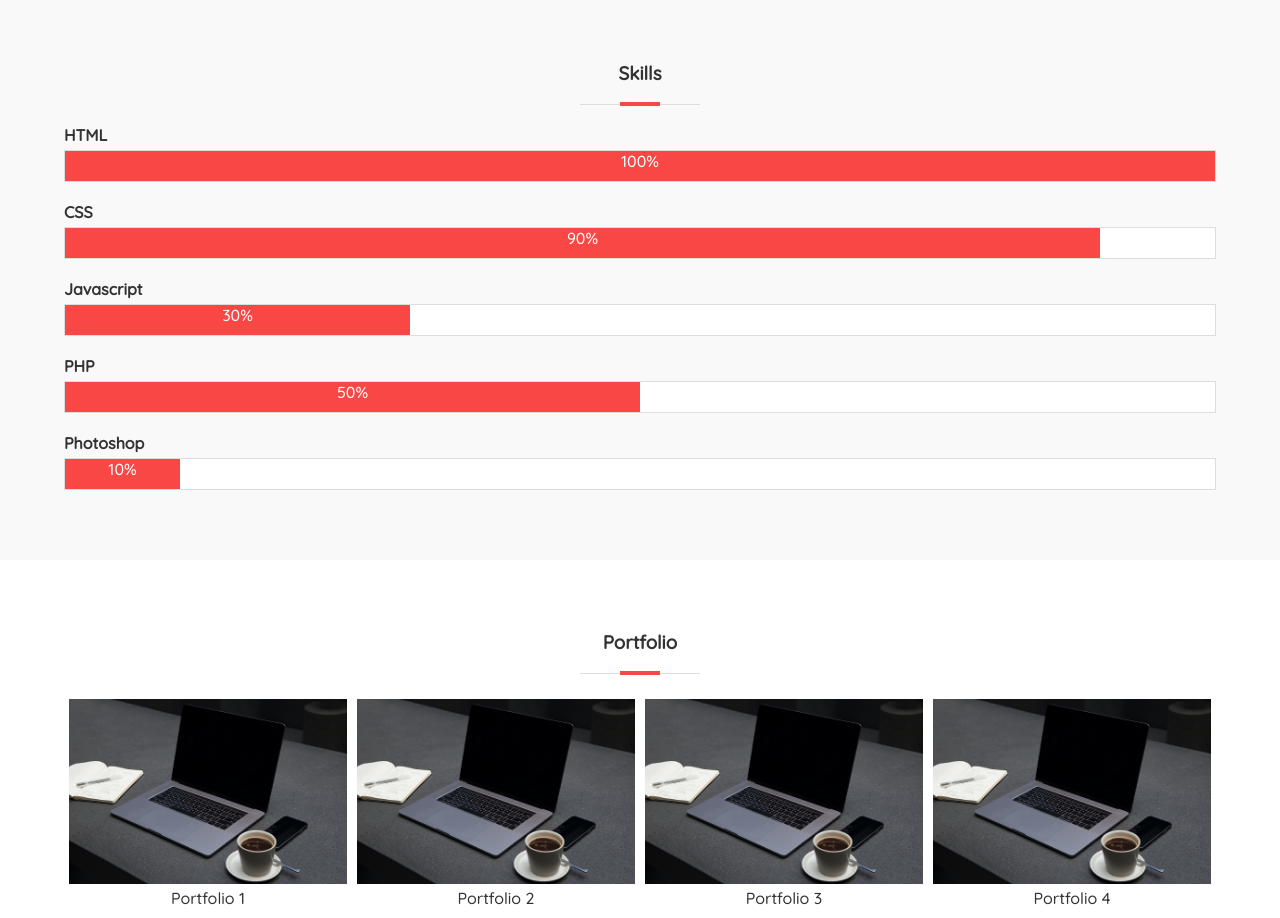
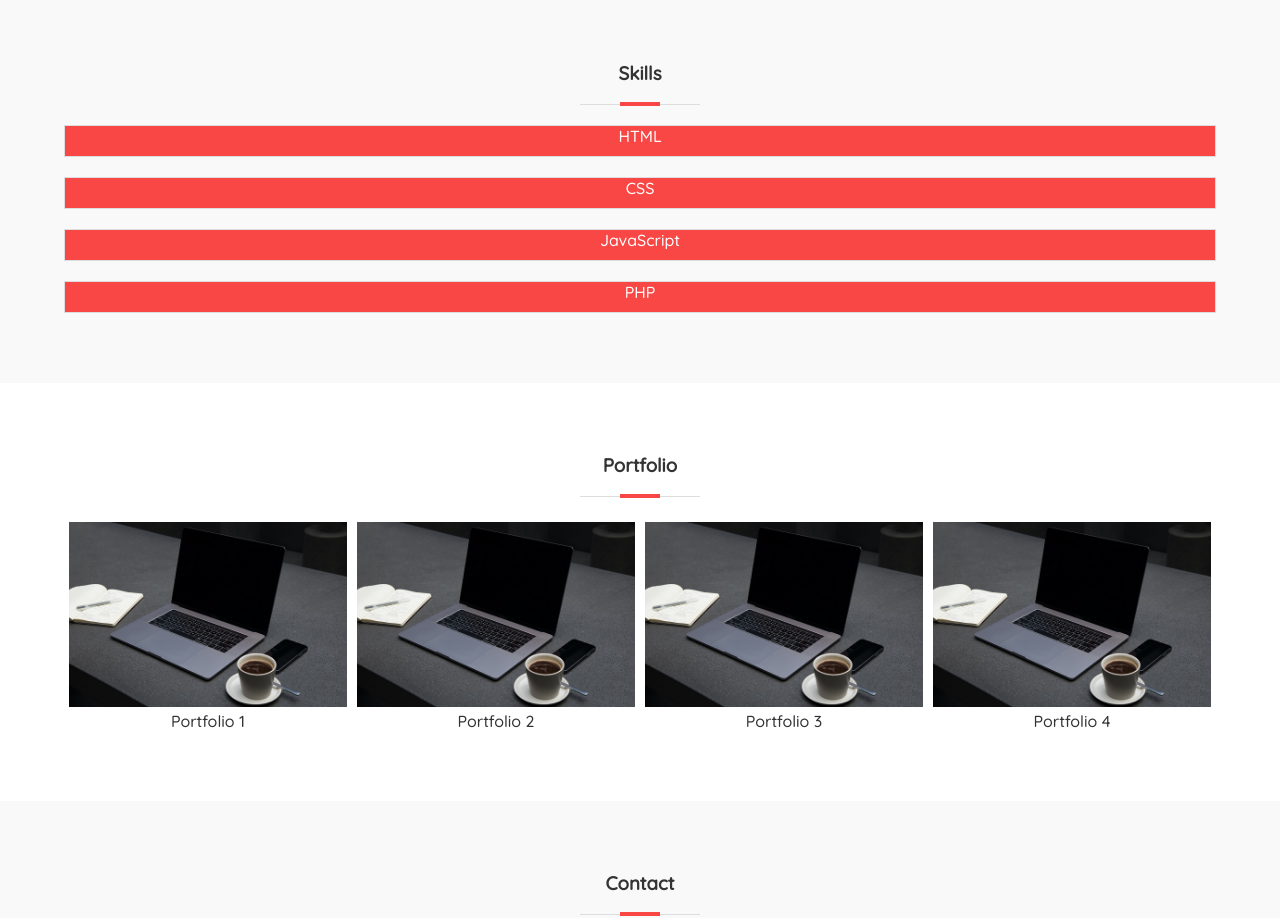
Before and after one commit to riyansha2004/portfolio, a plain HTML site: page index.html in a window 1280 px wide. Shown: the part 900-1818 px from the top of the page. Drawn offline with Linux system fonts and the light colour scheme.

Commit message:
ganti css

```diff
--- a/css/style.css
+++ b/css/style.css
@@ -80,7 +80,7 @@ a {
   left: 0;
 }
 .banner {
-  background-color: #1f68b6;
+  background-color: #f84744;
   padding: 150px 0;
 }
 section {
@@ -159,17 +159,15 @@ section h3::after {
   width: 100%;
 }
 .css {
-  width: 90%;
+  width: 100%;
 }
 .js {
-  width: 30%;
+  width: 100%;
 }
 .php {
-  width: 50%;
+  width: 100%;
 }
-.ps {
-  width: 10%;
-}
+
 .col-4 {
   width: 25%;
   box-sizing: border-box;
--- a/index.html
+++ b/index.html
@@ -69,31 +69,25 @@
     <section id="skills">
       <div class="container">
         <h3>Skills</h3>
-        <h4>HTML</h4>
+        <h4></h4>
         <div class="bar">
-          <span class="nilai html">100%</span>
+          <span class="nilai html">HTML</span>
         </div>
 
-        <h4>CSS</h4>
+        <h4></h4>
         <div class="bar">
-          <span class="nilai css">90%</span>
+          <span class="nilai css">CSS</span>
         </div>
 
-        <h4>Javascript</h4>
+        <h4></h4>
         <div class="bar">
-          <span class="nilai js">30%</span>
+          <span class="nilai js">JavaScript</span>
         </div>
 
-        <h4>PHP</h4>
+        <h4></h4>
         <div class="bar">
-          <span class="nilai php">50%</span>
+          <span class="nilai php">PHP</span>
         </div>
-
-        <h4>Photoshop</h4>
-        <div class="bar">
-          <span class="nilai ps">10%</span>
-        </div>
-      </div>
     </section>
 
     <!-- bagian portfolio -->
```
